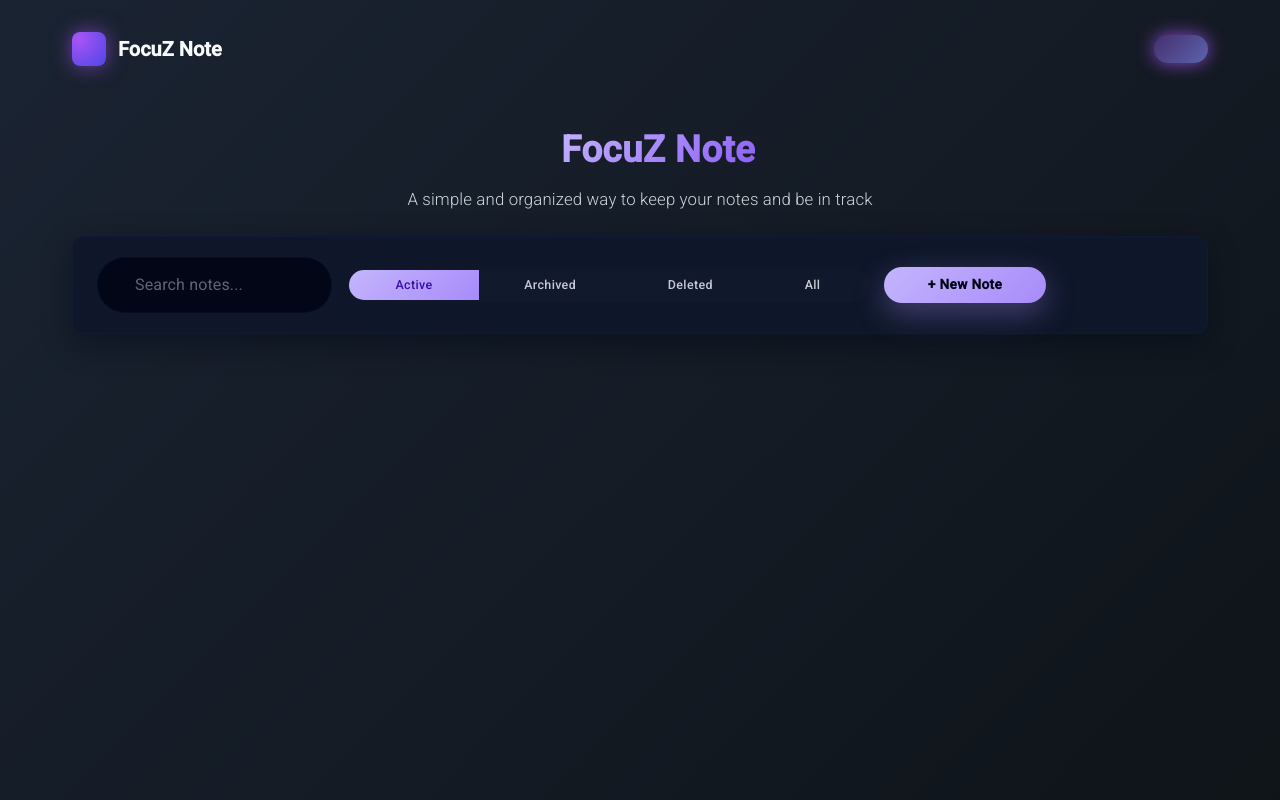
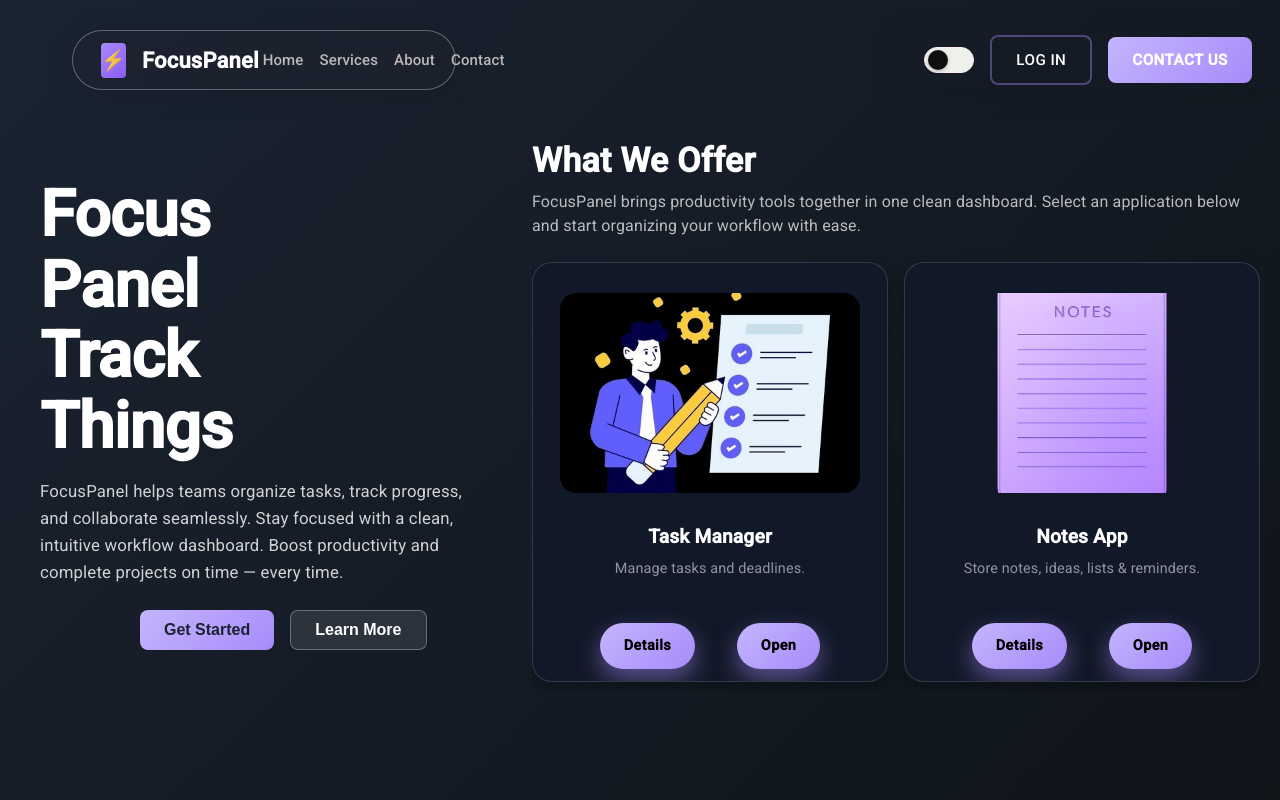
Before and after one commit to SaiBhanuAlamuri/focus-box-app, a React (Create React App) app: page / in a window 1280 px wide. Built offline with nearby package versions, Linux system fonts and the light colour scheme; some icons are missing; a web font is replaced by a local one.

Commit message:
implemented the router in the base page to navigate

```diff
--- a/src/App.js
+++ b/src/App.js
@@ -1,15 +1,18 @@
 import './App.css';
+import { BrowserRouter as Router, Routes, Route } from 'react-router-dom';
 import Base from './Template/Base';
 import TaskManager from './Template/TaskManager';
-import Note from './Template/Note';
+import NotepadManager from './Template/Note';
 
 function App() {
   return (
-    <div className="App">
-      {/* <Base/> */}
-      {/* <TaskManager/> */}
-      <Note/>
-    </div>
+<Router>
+<Routes>
+<Route path="/" element={<Base />} />
+<Route path="/task-manager" element={<TaskManager />} />
+<Route path="/notepad-manager" element={<NotepadManager />} />
+</Routes>
+</Router>
   );
 }
 
--- a/src/CardConfig/Cardconfig.js
+++ b/src/CardConfig/Cardconfig.js
@@ -6,11 +6,13 @@ export const items = [
     title: "Task Manager",
     description: "Manage tasks and deadlines.",
     image: TaskManagerImg,
+    link: "/task-manager",
   },
 
   {
     title: "Notes App",
     description: "Store notes, ideas, lists & reminders.",
     image: NotesImg,
+    link: "/notepad-manager",
   },
 ];
--- a/src/Template/Base.js
+++ b/src/Template/Base.js
@@ -1,10 +1,40 @@
-import { Box, Grid, Stack, Typography } from "@mui/material";
+
+
+import React from "react";
+import { Box, Typography } from "@mui/material";
+import { useNavigate } from "react-router-dom";
 
 import Header from "../components/Header";
 import { items } from "../CardConfig/Cardconfig";
 import AppCard from "../components/cards";
 
 export default function FullScreen() {
+  const navigate = useNavigate();
+
+  // helper: safe path from item.link or title fallback
+  const resolveLink = (item) => {
+    if (item?.link) return item.link;
+    // fallback: make path from title, e.g. "Notes App" -> "/notes-app"
+    const slug = item?.title
+      ? "/" +
+        item.title
+          .toLowerCase()
+          .trim()
+          .replace(/[^\w\s-]/g, "")
+          .replace(/\s+/g, "-")
+      : "/";
+    return slug;
+  };
+
+  const handleOpen = (link) => {
+    if (!link) return;
+    navigate(link);
+  };
+
+  // Get Started -> first card, Learn More -> second card (if present)
+  const firstLink = items?.[0] ? resolveLink(items[0]) : "/notes";
+  const secondLink = items?.[1] ? resolveLink(items[1]) : "/tasks";
+
   return (
     <>
       <Box
@@ -49,7 +79,6 @@ export default function FullScreen() {
               Focus Panel <br /> Track Things
             </Typography>
 
-
             <Typography
               variant="body1"
               sx={{
@@ -66,8 +95,7 @@ export default function FullScreen() {
               time — every time.
             </Typography>
 
-
-            <Box sx={{ display: "flex", gap: 2,marginLeft:"100px" }}>
+            <Box sx={{ display: "flex", gap: 2, marginLeft: "100px" }}>
               <Box
                 component="button"
                 sx={{
@@ -84,6 +112,7 @@ export default function FullScreen() {
                     boxShadow: "0 8px 20px rgba(167,139,250,0.4)",
                   },
                 }}
+                onClick={() => handleOpen(firstLink)}
               >
                 Get Started
               </Box>
@@ -104,6 +133,7 @@ export default function FullScreen() {
                     background: "rgba(255,255,255,0.2)",
                   },
                 }}
+                onClick={() => handleOpen(secondLink)}
               >
                 Learn More
               </Box>
@@ -148,6 +178,7 @@ export default function FullScreen() {
                   title={item.title}
                   description={item.description}
                   image={item.image}
+                  onOpen={() => handleOpen(resolveLink(item))}
                   sx={{ width: 200 }}
                 />
               ))}
```
